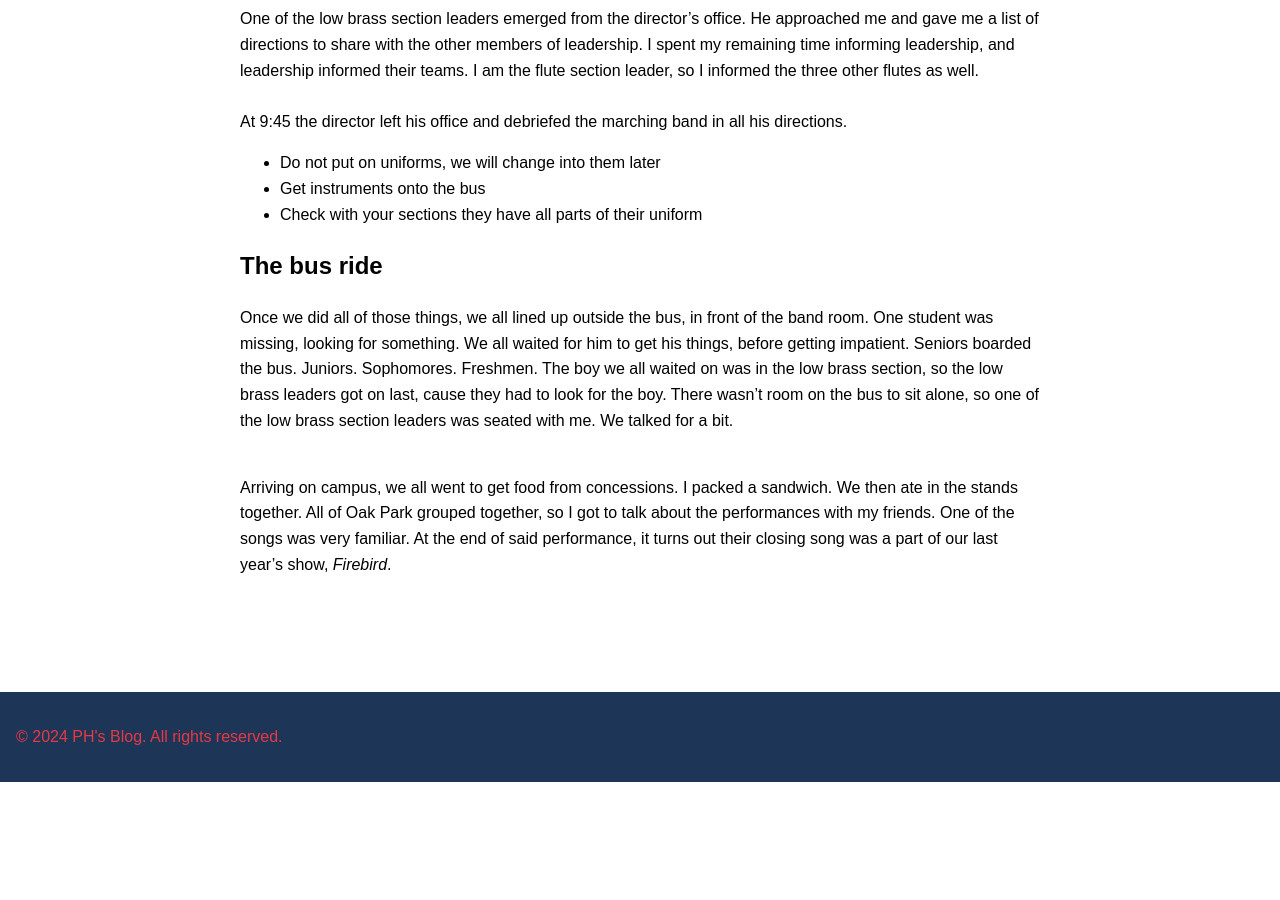
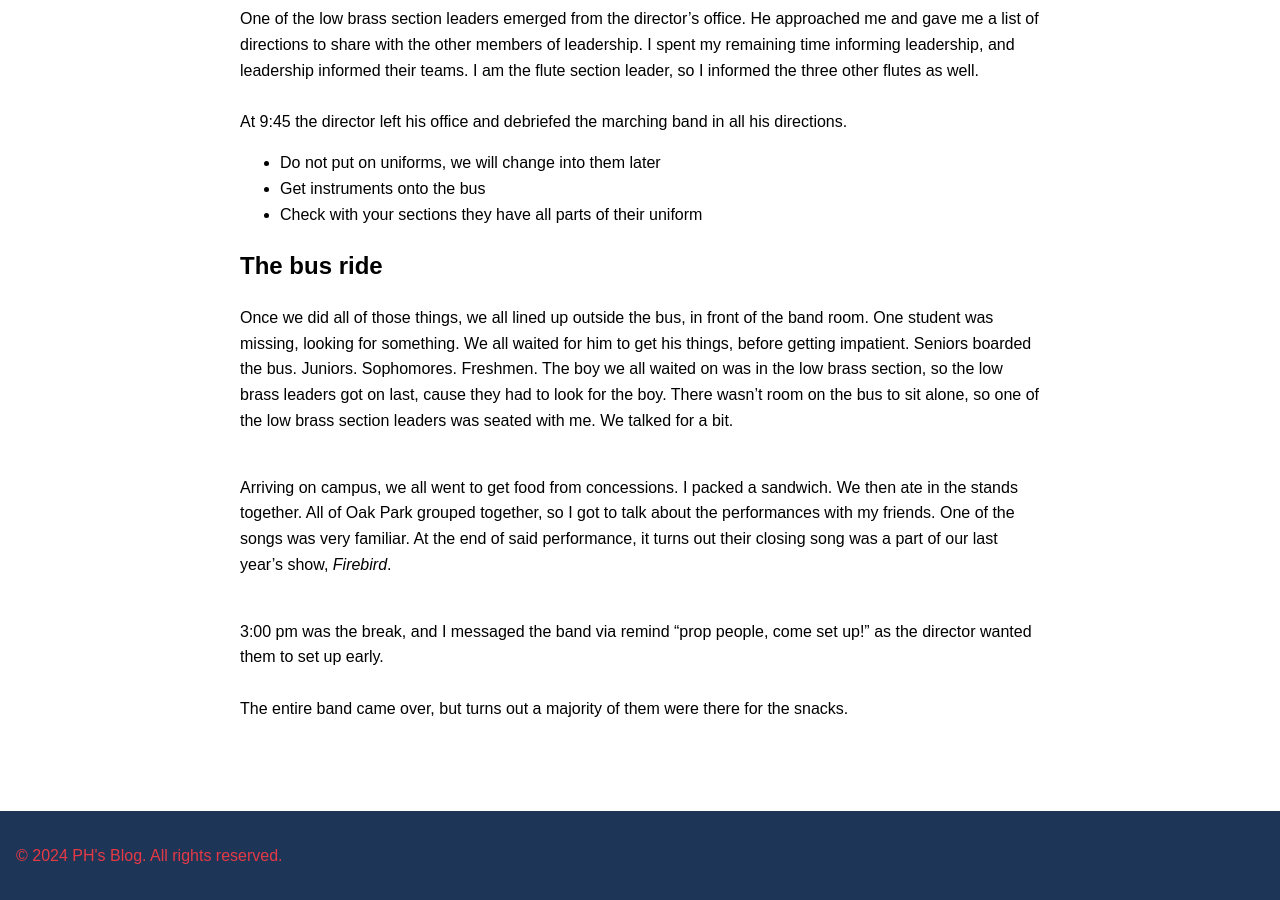
Before and after one commit to CaptainSapphire/PH-s-Blog, a Jekyll site: the page built from _posts/2024-11-21-Prelims.md, in a window 1280 px wide and 900 px high, scrolled down 600 px. Built offline with Jekyll 4.4.1, drawn with Linux system fonts in a browser that asks for light colours; our own code applies the rules of GitHub Pages for plain Markdown files; before the commit the page ends 1382 px from its top, so only the background shows below that.

Commit message:
Update 2024-11-21-Prelims.md

```diff
--- a/_posts/2024-11-21-Prelims.md
+++ b/_posts/2024-11-21-Prelims.md
@@ -15,3 +15,6 @@ At 9:45 the director left his office and debriefed the marching band in all his
 Once we did all of those things, we all lined up outside the bus, in front of the band room. One student was missing, looking for something. We all waited for him to get his things, before getting impatient. Seniors boarded the bus. Juniors. Sophomores. Freshmen. The boy we all waited on was in the low brass section, so the low brass leaders got on last, cause they had to look for the boy. There wasn't room on the bus to sit alone, so one of the low brass section leaders was seated with me. We talked for a bit. <br><br>
 
 Arriving on campus, we all went to get food from concessions. I packed a sandwich. We then ate in the stands together. All of Oak Park grouped together, so I got to talk about the performances with my friends. One of the songs was very familiar. At the end of said performance, it turns out their closing song was a part of our last year's show, *Firebird*. <br><br>
+
+3:00 pm was the break, and I messaged the band via remind "prop people, come set up!" as the director wanted them to set up early. <br><br>
+The entire band came over, but turns out a majority of them were there for the snacks.
```
